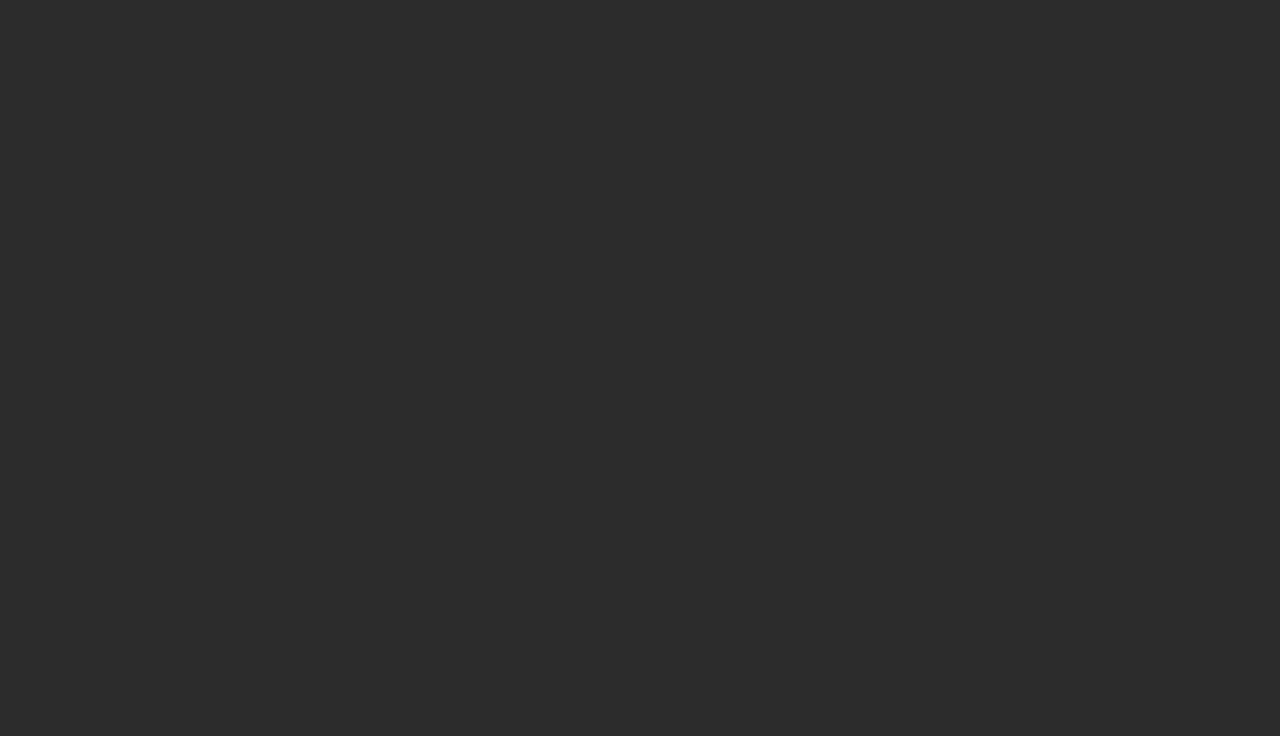
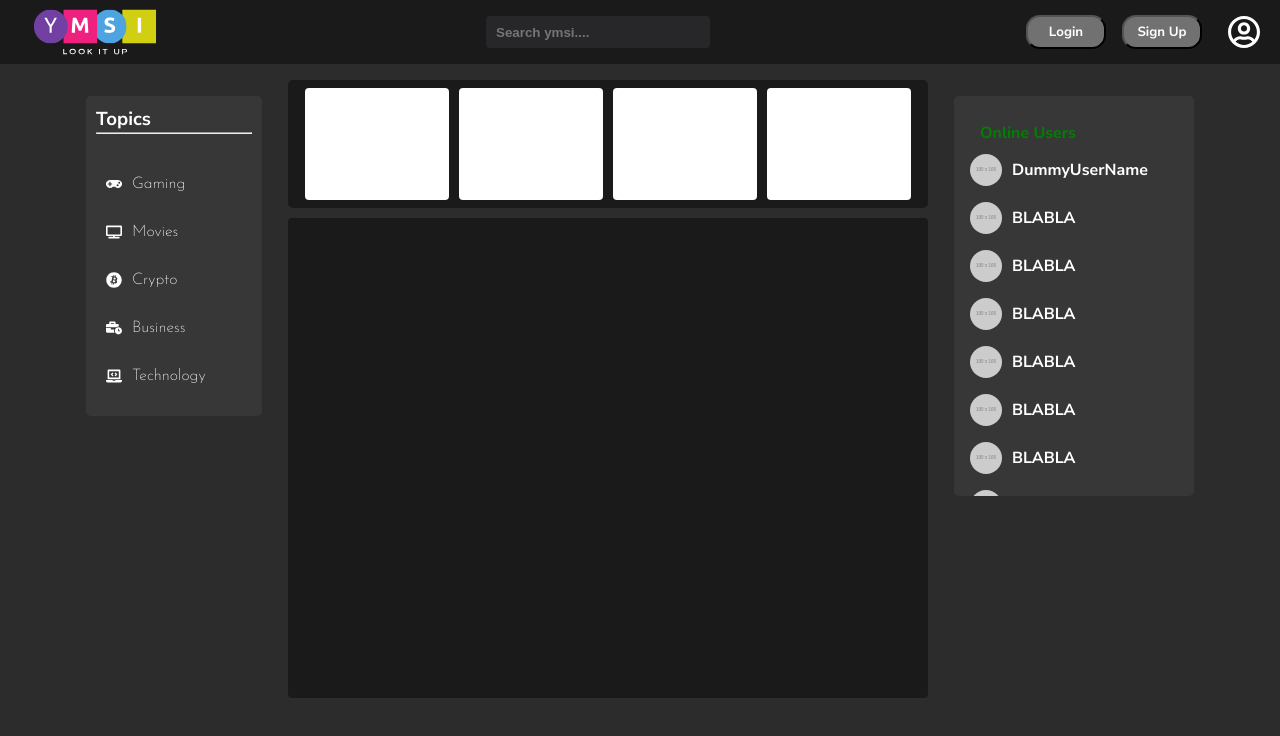
Before and after one commit to MPKreuzberg/ymsi, a React (Create React App) app in the folder client/front-react/: page / in a window 1280 px wide. Shown: the top 736 px of the page. Built offline with nearby package versions, Linux system fonts and the light colour scheme.

Commit message:
made user online list dynamic

```diff
--- a/client/front-react/src/App.js
+++ b/client/front-react/src/App.js
@@ -14,7 +14,7 @@ function App() {
       {/* <ResetPassword /> */}
       {/* <CreateUserPage /> */}
       {/* <LoginPage /> */}
-      {/* <Nav />
+      <Nav />
       <div className='flex-app'>
       <SideBarLeft />
       <div className='mainContent'>
@@ -22,7 +22,7 @@ function App() {
       <Post />
       </div>
       <SideBarRight />
-      </div> */}
+      </div>
     </div>
   );
 }
--- a/client/front-react/src/components/SideBarRight/SideBarRight.jsx
+++ b/client/front-react/src/components/SideBarRight/SideBarRight.jsx
@@ -1,13 +1,80 @@
 import React from 'react'
 import './sidebarright.css'
-import {FaUser} from 'react-icons/fa';
+const USERS = [
+  {
+    id: 1,
+    username: "DummyUserName",
+    avatar: "https://via.placeholder.com/100"
+  },
+  {
+    id: 2,
+    username: "BLABLA",
+    avatar: "https://via.placeholder.com/100"
+  },
+  {
+    id: 3,
+    username: "BLABLA",
+    avatar: "https://via.placeholder.com/100"
+  },
+  {
+    id: 4,
+    username: "BLABLA",
+    avatar: "https://via.placeholder.com/100"
+  },
+    {
+    id: 5,
+    username: "BLABLA",
+    avatar: "https://via.placeholder.com/100"
+  },
+    {
+    id: 6,
+    username: "BLABLA",
+    avatar: "https://via.placeholder.com/100"
+  },
+    {
+    id: 7,
+    username: "BLABLA",
+    avatar: "https://via.placeholder.com/100"
+  },
+    {
+    id: 8,
+    username: "BLABLA",
+    avatar: "https://via.placeholder.com/100"
+  },
+    {
+    id: 9,
+    username: "BLABLA",
+    avatar: "https://via.placeholder.com/100"
+  },
+    {
+    id: 10,
+    username: "BLABLA",
+    avatar: "https://via.placeholder.com/100"
+  },
+    {
+    id: 11,
+    username: "BLABLA",
+    avatar: "https://via.placeholder.com/100"
+  }
+]
+
+const userOnline = USERS.map((user) => {
+  return(
+    <div className='user-display'>
+      <img src={user.avatar} alt="" /> <h4>{user.username}</h4>
+    </div>
+  )
+})
 
 export default function SideBarRight() {
   return (
     <div className='sidebarright-users'>
-        <div className="user">
-            <FaUser /> <h4>@Username</h4>
-        </div>
+      <h4 className='user-on'>Online Users</h4>
+      <div className="users">
+        {userOnline}
+      </div>
     </div>
   )
 }
+
+{/* <FaUser /> <h4>@Username</h4> */}
--- a/client/front-react/src/components/SideBarRight/sidebarright.css
+++ b/client/front-react/src/components/SideBarRight/sidebarright.css
@@ -1,16 +1,32 @@
 .sidebarright-users{
-    width: 11rem;
+    width: 15rem;
     height: 25rem;
     background-color: #373737;
     border-radius: 5px;
     margin: 1rem;
     padding: 1rem;
+    overflow: scroll;
 }
-.user{
+.user-on{
+    color: green;
+    font-family: var(--HeadingFont);
+    padding: 10px;
+}
+.users{
     display: flex;
     gap: 1rem;
-    align-items: center;
-    justify-content: center;
+    flex-direction: column;
     color: white;
     font-family: var(--HeadingFont);
+    width: 100%;
 }
+.users img{
+    width: 2rem;
+    border-radius: 50%;
+}
+
+.user-display{
+    display: flex;
+    gap: 10px;
+    align-items: center;
+}
```
